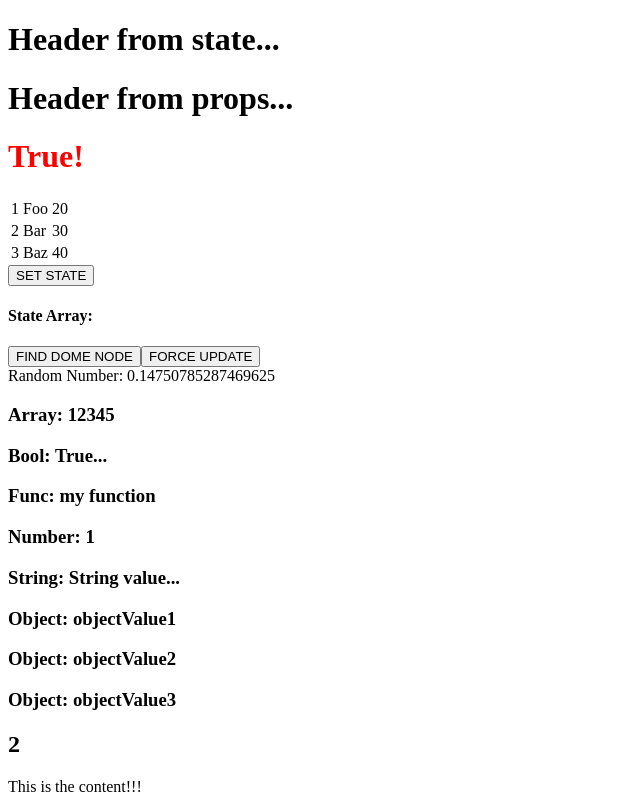
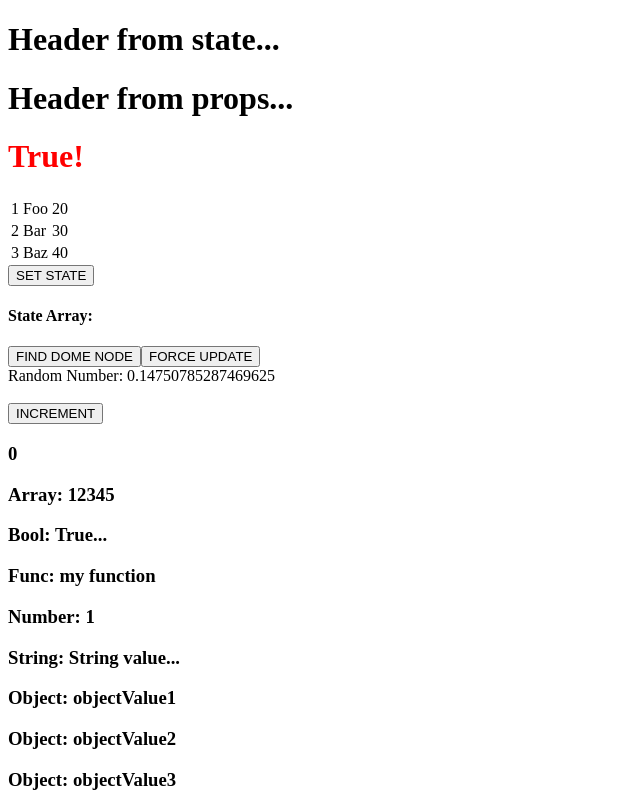
Before and after one commit to thej123/reactor, a React (Create React App) app in the folder my-app-ui/: page / in a window 1280 px wide. Shown: the top 800 px of the page, without its empty margins (0-640 px from the left). Built offline with nearby package versions, Linux system fonts and the light colour scheme.

Commit message:
Component Life Cycle
- add new ContentTwo Component
- sent data using props
- it is rendering the whole App right now - would like to fix this in the future

```diff
--- a/my-app-ui/src/App.jsx
+++ b/my-app-ui/src/App.jsx
@@ -1,6 +1,8 @@
 import React from 'react';
 import ReactDOM from 'react-dom';
 import PropTypes from 'prop-types';
+
+import ContentTwo from './ContentTwo';
 
 class App extends React.Component {
     constructor(props) {
@@ -24,6 +26,7 @@ class App extends React.Component {
                 }
             ],
             datatwo: [],
+            myNumber: 0,
             header: "Header from state...",
             content: "Content from state...",
             headerProp: "Header from props...",
@@ -38,6 +41,7 @@ class App extends React.Component {
         this.forceUpdateHandler = this.forceUpdateHandler.bind(this);
 
         this.findDomNodeHandler = this.findDomNodeHandler.bind(this);
+        this.setNewNumber = this.setNewNumber.bind(this);
     };
 
     setStateHandler() {
@@ -55,6 +59,10 @@ class App extends React.Component {
         let myDiv = document.getElementById('myDiv');
         ReactDOM.findDOMNode(myDiv).style.color = 'green';
     }
+
+    setNewNumber() {
+        this.setState({myNumber: this.state.myNumber + 1});
+    }
     render() {
         return (
             <div>
@@ -71,7 +79,10 @@ class App extends React.Component {
 
                 <button onClick = {this.findDomNodeHandler}>FIND DOME NODE</button>
                 <button onClick = {this.forceUpdateHandler}>FORCE UPDATE</button>
-                <div id = "myDiv">Random Number: {Math.random()}</div>
+                <div id = "myDiv">Random Number: {Math.random()}</div><br/>
+
+                <button onClick = {this.setNewNumber}>INCREMENT</button>
+                <ContentTwo theNumber = {this.state.myNumber}></ContentTwo>
 
                 <h3>Array: {this.props.propArray}</h3>
                 <h3>Bool: {this.props.propBool ? "True..." : "False..."}</h3>
--- /dev/null
+++ b/my-app-ui/src/ContentTwo.jsx
@@ -0,0 +1,35 @@
+import React from 'react';
+
+class ContentTwo extends React.Component {
+    componentWillMount() {
+        console.log('Component WILL MOUNT!')
+    }
+    componentDidMount() {
+        console.log('Component DID MOUNT!')
+    }
+    componentWillReceiveProps(newProps) {
+        console.log('Component WILL RECIEVE PROPS!')
+    }
+    shouldComponentUpdate(newProps, newState) {
+        return true;
+    }
+    componentWillUpdate(nextProps, nextState) {
+        console.log('Component WILL UPDATE!')
+    }
+    componentDidUpdate(prevProps, prevState) {
+        console.log('Component DID UPDATE!')
+    }
+    componentWillUnmount() {
+        console.log('Component WILL UNMOUNT!')
+    }
+
+    render() {
+        return (
+            <div>
+                <h3>{this.props.theNumber}</h3>
+            </div>
+        )
+    }
+}
+
+export default ContentTwo;
```
